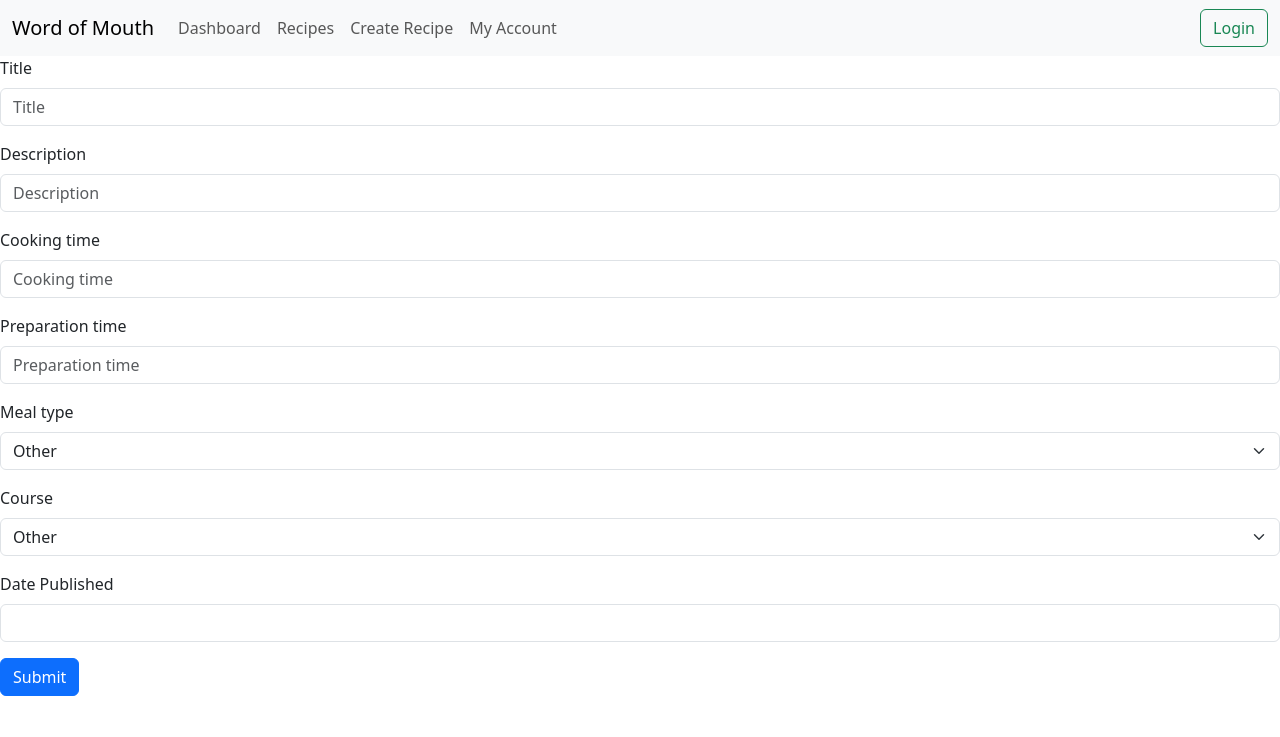
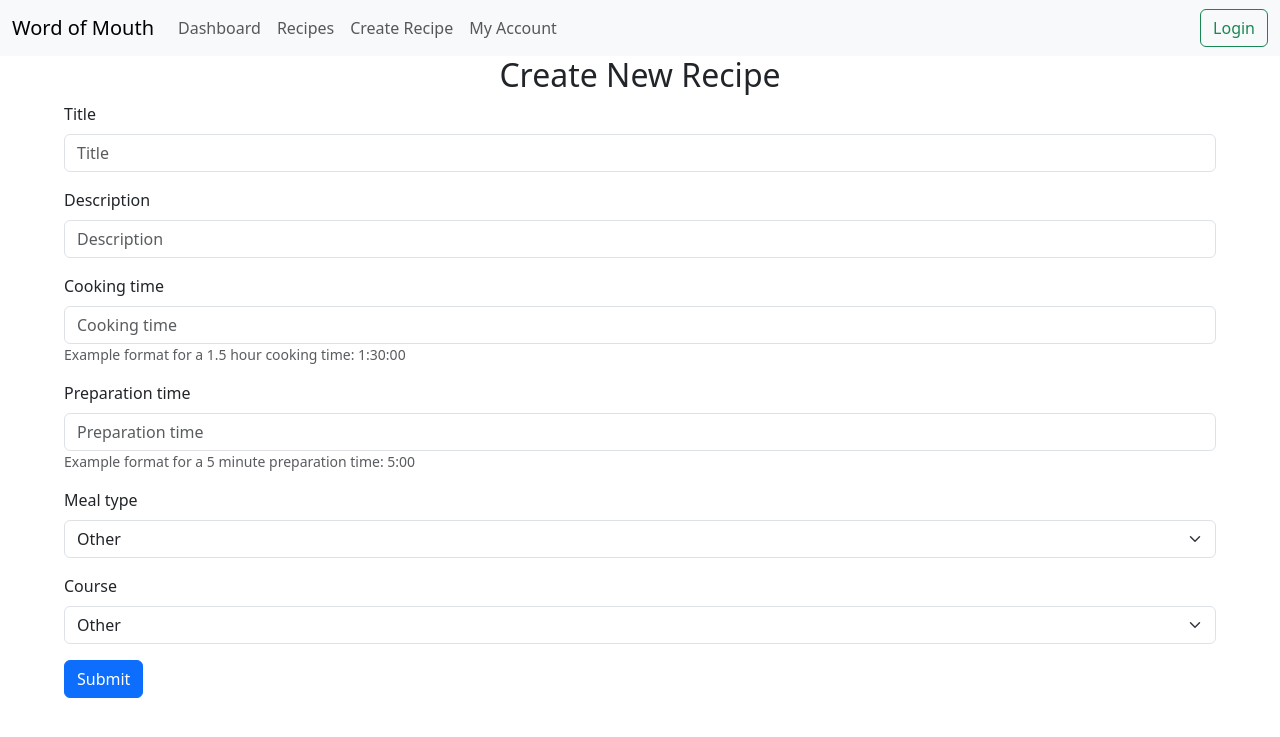
Before and after one commit to uva-cs3240-s22/group-project-a-22, a Django app: page /wom/createrecipe in a window 1280 px wide. Shown: the top 737 px of the page. Run offline with Django 4.2, Linux system fonts and the light colour scheme; some libraries are stand-ins or nearby versions.

Commit message:
updated recipe form
Still working on the ingredients and instructions

```diff
--- /dev/null
+++ b/wom/forms.py
@@ -0,0 +1,27 @@
+from logging import PlaceHolder
+from random import choices
+from django import forms
+from django.forms import inlineformset_factory
+from .models import Recipe, Instruction, Ingredient, IngredientQuantity
+
+class RecipeForm(forms.ModelForm):
+    class Meta:
+        model = Recipe
+        fields = ['title', 'description', 'cooking_time', 'preparation_time', 'meal_type', 'course']
+    title = forms.CharField(max_length=50)
+    description = forms.CharField(max_length=1000)
+    cooking_time = forms.DurationField(help_text="Example format for a 1.5 hour cooking time: 1:30:00")
+    preparation_time = forms.DurationField(help_text="Example format for a 5 minute preparation time: 5:00")
+    meal_type = forms.ChoiceField(
+        choices=Recipe.MealTypes.choices)
+    # meal_type = forms.ChoiceField(
+    #     max_length=10, choices=Recipe.mealTypes.choices, default=Recipe.MealTypes.OTHER)
+    # course = forms.ChoiceField(
+    #     choices=Meta.model.Courses)
+    course = forms.ChoiceField(
+        choices=Recipe.Courses.choices)
+    # # modelchoicefield in django tutorial for ingredients & instructions
+    # inline formsets
+
+    InstructionFormSet = inlineformset_factory(Recipe, Instruction, fields=('text',))
+    formset = InstructionFormSet(instance=None)
--- a/wom/models.py
+++ b/wom/models.py
@@ -1,22 +1,23 @@
 from django.db import models
+from django.utils import timezone
 
 # Create your models here.
 
 
 class Recipe(models.Model):
     class MealTypes(models.TextChoices):
+        OTHER = 'other'
         BREAKFAST = 'breakfast'
         LUNCH = 'lunch'
         DINNER = 'dinner'
         DESSERT = 'dessert'
-        OTHER = 'other'
 
     class Courses(models.TextChoices):
+        OTHER = 'other'
         APPETIZER = 'appetizer'
         ENTREE = 'entree'
         SIDE = 'side'
         SNACK = 'snack'
-        OTHER = 'other'
 
     title = models.CharField(max_length=150)
     description = models.CharField(max_length=1000)
@@ -26,7 +27,7 @@ class Recipe(models.Model):
         max_length=10, choices=MealTypes.choices, default=MealTypes.OTHER)
     course = models.CharField(
         max_length=10, choices=Courses.choices, default=Courses.OTHER)
-    pub_date = models.DateTimeField('Date Published')
+    pub_date = models.DateTimeField('Date Published', default=timezone.now())
 
     def __str__(self):
         return self.title
--- a/wom/templates/wom/createrecipe.html
+++ b/wom/templates/wom/createrecipe.html
@@ -4,7 +4,9 @@
 {% block title %}Create Recipe{% endblock %}
 
 {% block content %}
-<form  method="post">
+
+  <h2 class="text-center">Create New Recipe</h2>
+  <form  method="post" style="margin-left: 5%; margin-right: 5%; margin-bottom: 5%";
     {% csrf_token %}
     {% bootstrap_form form %}
 
@@ -15,4 +17,5 @@
     {% endbuttons %}
 
 </form>
+
 {% endblock %}
--- a/wom/views.py
+++ b/wom/views.py
@@ -2,6 +2,7 @@ from django.http import HttpResponse
 from django.shortcuts import render
 from django.template import loader
 from django.views import generic
+from wom.forms import RecipeForm
 
 from .models import Recipe
 
@@ -14,8 +15,14 @@ def dashboard(request):
 
 class createrecipe(generic.CreateView):
     model = Recipe
-    fields = ['title', 'description', 'cooking_time', 'preparation_time', 'meal_type', 'course', 'pub_date']
+    form_class = RecipeForm
+    # fields = '__all__'
+    # fields = ['title', 'description', 'cooking_time', 'preparation_time', 'meal_type', 'course', 'pub_date']
     template_name = 'wom/createrecipe.html'
+
+    # def form_valid(self, form):
+    #     form.save()
+    #     return super(Recipe, self).form_valid(form)
     def get_success_url(self):
         return 'recipelist'
 
```
